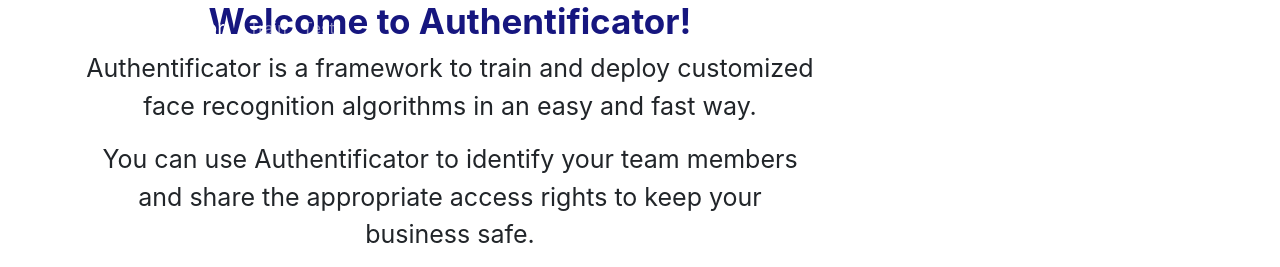
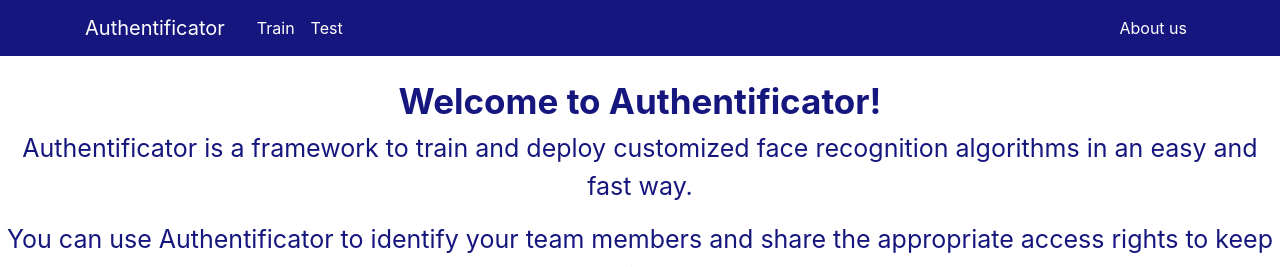
Before and after one commit to joaquinmenendez/Authenticator, a Flask app: page / in a window 1280 px wide. Shown: the top 267 px of the page. Run offline with Flask 2, Linux system fonts and the light colour scheme; some libraries are stand-ins or nearby versions.

Commit message:
added nav bar and improved some things

```diff
--- a/GCS_App/templates/home.html
+++ b/GCS_App/templates/home.html
@@ -1,9 +1,13 @@
 {% extends "layout.html" %}
-{% block title %} <title> Authentificator </title> {% endblock title %}
+
+{% block title %}
+<h2 style="text-align: center; font-size:35px ">
+    <strong>Welcome to Authentificator!</a></strong>
+</h2>
+{% endblock title %}
 
 {% block content %}
-    <h2 style="text-align: center; color: #16167f; font-size:35px "><strong>Welcome to Authentificator!</a></strong></h2>
-	<p style="text-align: center; font-size:25px "> Authentificator is a framework to train and deploy customized face recognition algorithms in an easy and fast way.</p>
+    <p style="text-align: center; font-size:25px "> Authentificator is a framework to train and deploy customized face recognition algorithms in an easy and fast way.</p>
     <p style="text-align: center; font-size:25px "> You can use Authentificator to identify your team members and share the appropriate access rights to keep your business safe.</p>
 	<p style="text-align: center; font-size:25px ">
         <a target="_top">
@@ -12,9 +16,11 @@
         </a>
 
     <form style="text-align: center">
-        <button formaction="/train"><p style="text-align: center; font-size:25px ">
-          <strong> Start Learning </strong></p>
+        <button formaction="/train">
+            <p style="text-align: center; vertical-align: middle; margin: auto;; font-size:20px ">
+                <strong> Start Learning </strong>
+            </p>
         </button>
     </form>
-
+    <br>
 {% endblock content %}
--- a/GCS_App/templates/layout.html
+++ b/GCS_App/templates/layout.html
@@ -1,19 +1,25 @@
 <!DOCTYPE html>
 <html lang="en">
 <head>
-    <title>Authentificator</title>
+
     <!-- Required meta tags -->
     <meta charset="utf-8">
     <meta name="viewport" content="width=device-width, initial-scale=1, shrink-to-fit=no">
 
     <!-- Bootstrap CSS -->
     <link rel="stylesheet" href="https://maxcdn.bootstrapcdn.com/bootstrap/4.0.0/css/bootstrap.min.css" integrity="sha384-Gn5384xqQ1aoWXA+058RXPxPg6fy4IWvTNh0E263XmFcJlSAwiGgFAW/dAiS6JXm" crossorigin="anonymous">
+
+    <!-- Personal CSS -->
+    <link rel="stylesheet" type="text/css" href="{{ url_for('static',filename='main.css')}}">
+
+    <!-- Title -->
+    <title>Authentificator</title>
 </head>
 <body>
     <header class="site-header">
-         <nav class="navbar navbar-expand-md navbar-dark fixed-top">
+         <nav class="navbar navbar-expand-md navbar-dark bg-steel fixed-top">
             <div class="container">
-                <a class="navbar-brand mr-3" href="/"> Authentificator </a>
+                <a class="navbar-brand mr-4" href="/"> Authentificator </a>
                 <button class="navbar-toggler" type="button" data-toogle="collapse" data-target="#navbarToggle" aria-controls="navbarToggle" aria-expanded="false" aria-label="Toggle navigation">
                     <span class="navbar-toggler-icon"></span>
                 </button>
@@ -30,14 +36,12 @@
             </div>
         </nav>
     </header>
-<main role="main" class="container">
-      <div class="row">
-        <div class="col-md-8">
+
+
           {% block title %}{% endblock title %}
           {% block content %}{% endblock %}
-        </div>
-        </div>
-</main>
+
+
 
     <!-- Optional JavaScript -->
     <!-- jQuery first, then Popper.js, then Bootstrap JS -->
```
